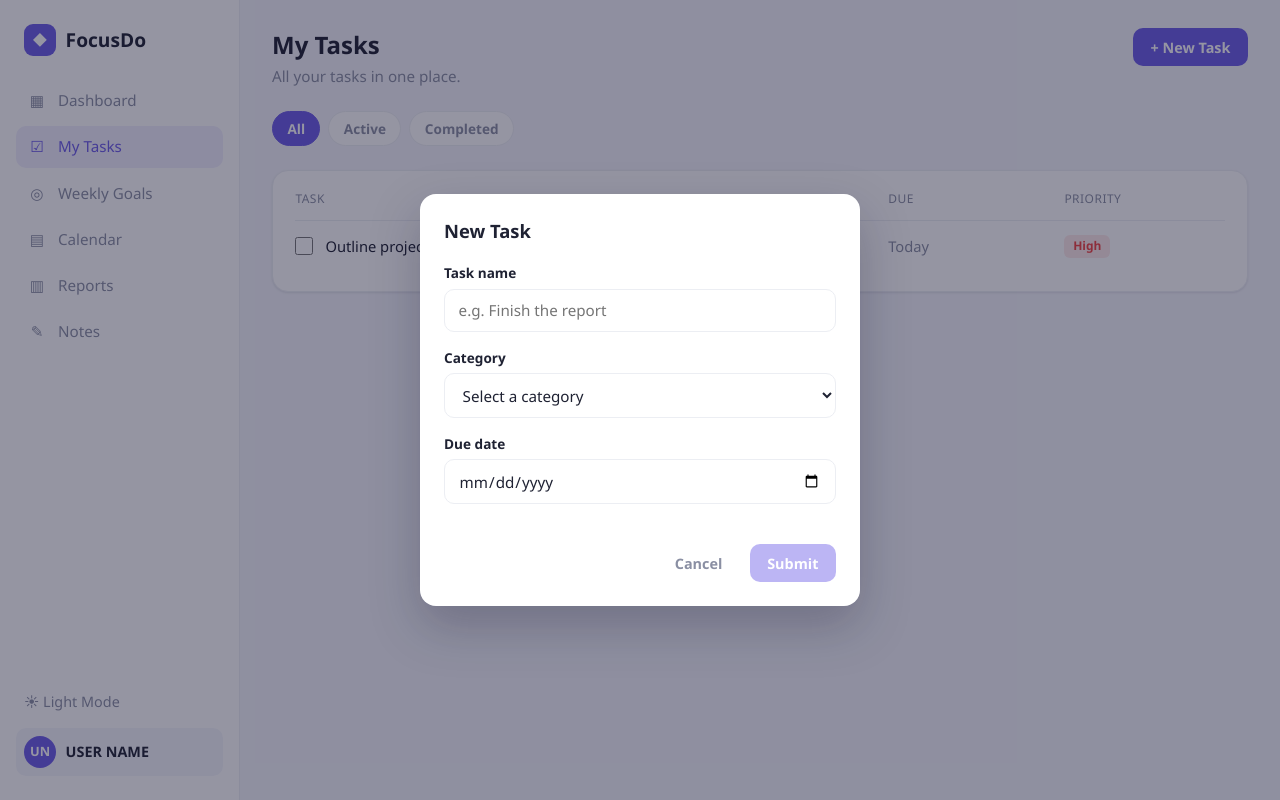
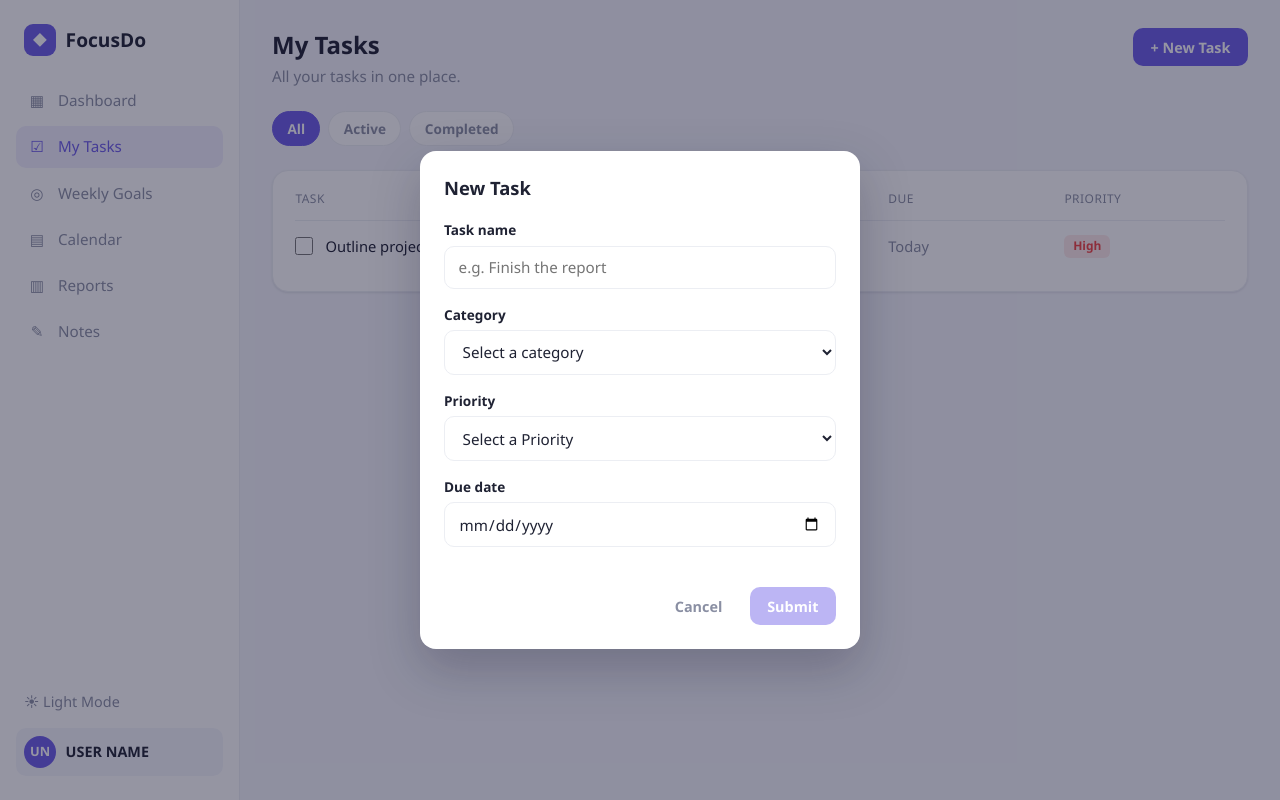
Before and after one commit to serdeljac/TaskListApp, a React (Vite) app: page /tasks in a window 1280 px wide. Both pictures are taken after a click on the button "+ New Task". Built offline with nearby package versions, Linux system fonts and the light colour scheme.

Commit message:
Added new form fields, and saved to localstorage

```diff
--- a/src/components/NewTaskForm.tsx
+++ b/src/components/NewTaskForm.tsx
@@ -1,17 +1,27 @@
 import { useState } from 'react'
+import type { StoredTaskTypes } from '../types/types'
+
 interface NewTaskFormProps {
     // Called when the user wants to close the popup (e.g. clicks Cancel).
     onCancel: () => void
+    //This means task generated the StoredTaskTypes WITHOUT id. id is generated later!
+    onSubmit: (task: Omit<StoredTaskTypes, 'id'| 'completed'>) => void
 }
 
-function NewTaskForm({ onCancel}: NewTaskFormProps) {
+function NewTaskForm({ onCancel, onSubmit}: NewTaskFormProps) {
 
     const [name, setName] = useState('')
     const [category, setCategory] = useState('')
-    const [date, setDate] = useState('')
+    const [priority, setPriority] = useState('')
+    const [dueDate, setDate] = useState('')
+    const checkSubmitAllowed = name.trim() !== '' && category.trim() !== '' && dueDate.trim() !== '' && priority.trim() !== ''
 
-
-    const checkSubmitAllowed = name.trim() !== '' && category.trim() !== '' && date.trim() !== ''
+    function handleSubmit() {
+        //Prevents submit when not valid
+        if (!checkSubmitAllowed) return
+        //Submit this object Array
+        onSubmit({ name: name.trim(), category, priority, dueDate })
+    }
 
     return (
 
@@ -45,13 +55,28 @@ function NewTaskForm({ onCancel}: NewTaskFormProps) {
                 </div>
 
                 <div className="form-field">
+                    <label className="form-field__label" htmlFor="task-category" >Priority</label>
+                        <select id="task-category" className="form-field__input"
+                        onChange={(event) => setPriority(event.target.value)}>
+                        <option value="">Select a Priority</option>
+                        <option value="high">High</option>
+                        <option value="medium">Medium</option>
+                        <option value="low">Low</option>
+                    </select>
+                </div>
+
+                <div className="form-field">
                     <label className="form-field__label" htmlFor="task-due">Due date</label>
                     <input id="task-due" className="form-field__input" type="date" onChange={(event) => setDate(event.target.value)}/>
                 </div>
 
                 <div className="modal__actions">
                     <button type="button" className="btn btn--ghost" onClick={onCancel}>Cancel</button>
-                    <button type="button" className="btn btn--primary" disabled={!checkSubmitAllowed}>Submit</button>
+                    <button
+                        type="button"
+                        className="btn btn--primary"
+                        disabled={!checkSubmitAllowed}
+                        onClick={handleSubmit}>Submit</button>
                 </div>
                 </form>
             </div>
--- a/src/pages/MyTasks.tsx
+++ b/src/pages/MyTasks.tsx
@@ -1,31 +1,41 @@
 import PageHeader from '../components/PageHeader'
 import NewTaskForm from '../components/NewTaskForm'
+import type { StoredTaskTypes } from '../types/types'
 
-import type { TaskTypes } from '../types/types'
 import { useState, type ReactNode } from 'react'
 
 const FILTERS = ['All', 'Active', 'Completed']
+const STORAGE_KEY = 'focusdo.tasks' //LocalS torage Name
 
-//This grabs the types from the file and adds new ones
-interface TaskRow extends TaskTypes {
-    due: string
-    priority: 'High' | 'Medium' | 'Low'
+function readStoredTasks(): StoredTaskTypes[] {
+    try {
+        return JSON.parse(localStorage.getItem(STORAGE_KEY) || '[]') as StoredTaskTypes[]
+    } catch { return [] }
 }
 
+
 //This is just a substitute
-const TASK_LIST: TaskRow[] = [
-    { id: 't1', text: 'Outline project proposal', done: false, tag: 'work', due: 'Today', priority: 'High' },
-    // { id: 't2', text: 'Morning workout', done: true, tag: 'health', due: 'Today', priority: 'Medium' },
-    // { id: 't3', text: 'Reply to client emails', done: false, tag: 'work', due: 'Tomorrow', priority: 'High' },
-    // { id: 't4', text: 'Read chapter 4', done: false, tag: 'personal', due: 'May 18', priority: 'Low' },
-    // { id: 't5', text: 'Plan weekend trip', done: false, tag: 'personal', due: 'May 19', priority: 'Low' },
-    // { id: 't6', text: 'Team retro notes', done: true, tag: 'work', due: 'Yesterday', priority: 'Medium' },
+const TASK_LIST: StoredTaskTypes[] = [
+    { id: 't1', name: 'Outline project proposal', completed: false, category: 'work', dueDate: 'Today', priority: 'High' },
 ]
 
 export const Header = () => {
 
-    //Variables
-   const [isFormOpen, setFormOpen] = useState(false)
+    const [isFormOpen, setFormOpen] = useState(false)
+
+    function handleAddTask(data: Omit<StoredTaskTypes, 'id' | 'completed'>) {
+        //Assign unique ID to the new task
+        const newTask: StoredTaskTypes = {id: crypto.randomUUID(), ...data, completed: false}
+
+        //Append the updated data to the fetched list of tasks
+        const updated = [...readStoredTasks(), newTask]
+
+        //Append the updated data to the local storage
+        localStorage.setItem(STORAGE_KEY, JSON.stringify(updated))
+
+        //Close the form component
+        setFormOpen(false)
+    }
 
     return (
         <>
@@ -35,7 +45,7 @@ export const Header = () => {
                 actionLabel="+ New Task"
                 onAction={() => setFormOpen(true)}/>
 
-            {isFormOpen && <NewTaskForm onCancel={() => setFormOpen(false)}/>}
+            {isFormOpen && <NewTaskForm onSubmit={handleAddTask} onCancel={() => setFormOpen(false)}/>}
 
             <div className="filter-bar">
                 {FILTERS.map((f, i) => (
@@ -74,15 +84,15 @@ function getList() {
     return (
         <>
             {TASK_LIST.map((o) => (
-                        <li className={`task-table__row ${o.done ? 'task-table__row--done' : ''}`} key={o.id}>
+                        <li className={`task-table__row ${o.completed ? 'task-table__row--done' : ''}`} key={o.id}>
                 <span className="task-table__cell task-table__cell--main">
-                    <input className="task__check" type="checkbox" defaultChecked={o.done} />
-                    {o.text}
+                    <input className="task__check" type="checkbox" defaultChecked={o.completed} />
+                    {o.name}
                 </span>
                 <span className="task-table__cell">
-                    {o.tag && <span className={`tag tag--${o.tag}`}>{o.tag}</span>}
+                    {o.category && <span className={`tag tag--${o.category}`}>{o.category}</span>}
                 </span>
-                <span className="task-table__cell task-table__cell--muted">{o.due}</span>
+                <span className="task-table__cell task-table__cell--muted">{o.dueDate}</span>
                 <span className="task-table__cell">
                     <span className={`priority priority--${o.priority.toLowerCase()}`}>{o.priority}</span>
                 </span>
```
Also changed, not shown: src/types/types.tsx (+10 -0 lines).
